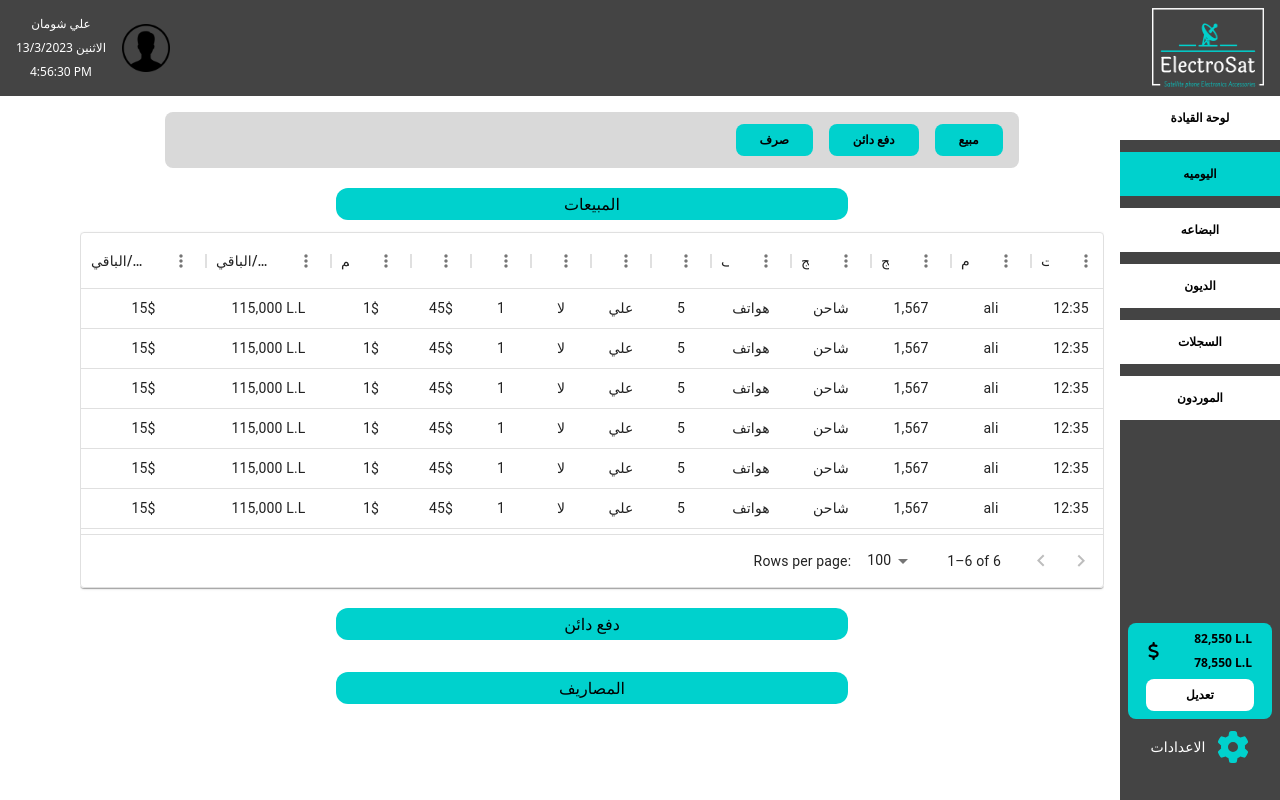
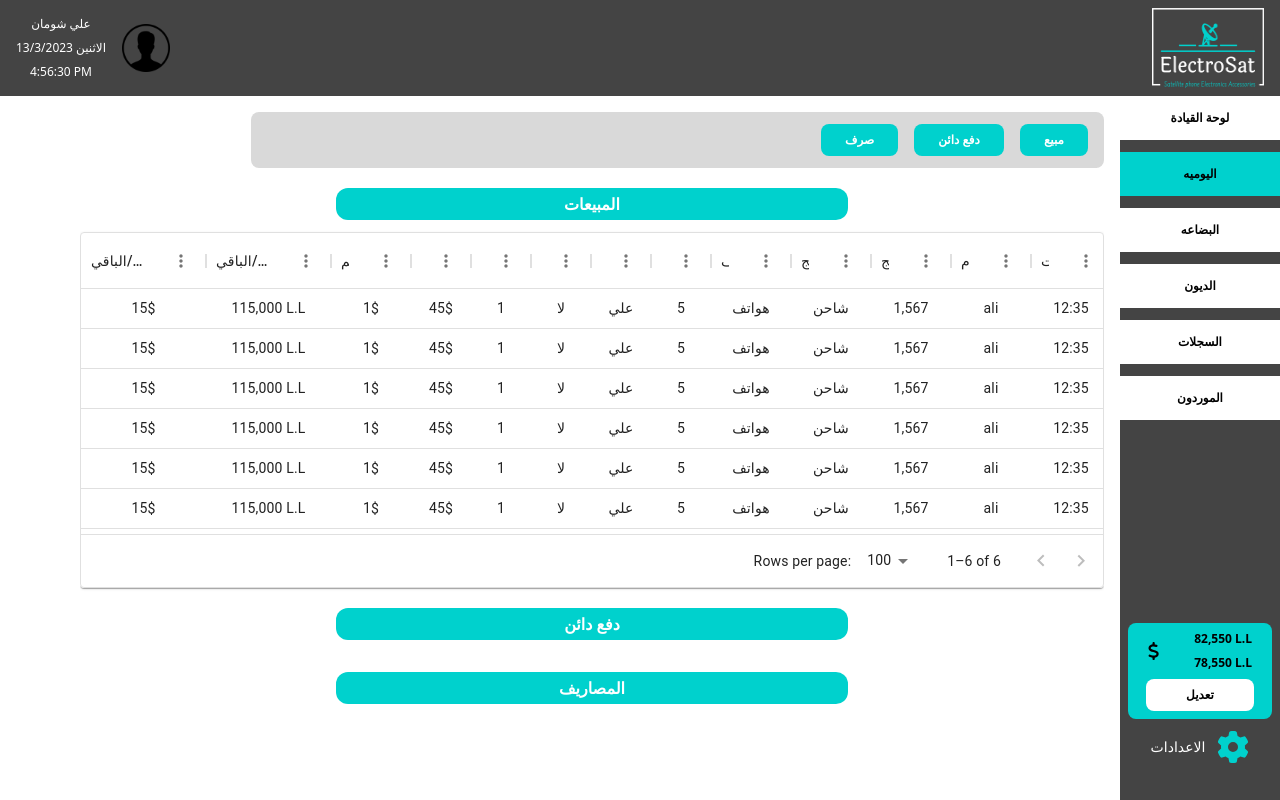
Before and after one commit to aliShouman0/electro-sat, a React (Create React App) app in the folder electro-sat/: page /daily in a window 1280 px wide. Built offline with nearby package versions, Linux system fonts and the light colour scheme.

Commit message:
Frontend: Editing styles

```diff
--- a/electro-sat/src/pages/Category/Category.jsx
+++ b/electro-sat/src/pages/Category/Category.jsx
@@ -143,7 +143,7 @@ function Category() {
           className="text-secondary absolute top-0 left-0 "
         />
 
-        <div className="top-bar bg-greyBar h-14 py-2  w-3/4 rounded-lg flex items-center  justify-end font-bold  mb-1 text-white">
+        <div className="top-bar bg-greyBar h-14 py-2  w-5/6 rounded-lg flex items-center  justify-end font-bold  mb-1 text-white">
           <button className="bg-secondary mr-4 py-2 px-6   text-xs  rounded-lg hover:opacity-60 hover:font-semibold hover:text-sm transition-all	 ">
             اضافه منتج
           </button>
--- a/electro-sat/src/pages/Daily/Daily.jsx
+++ b/electro-sat/src/pages/Daily/Daily.jsx
@@ -366,7 +366,7 @@ function Daily() {
     <>
       <NavBar userName={"علي شومان"} userImg={userImg} />
       <SideBar />
-      <main className="fixed   w-[80%] h-full flex flex-col items-center  overflow-y-auto overflow-x-hidden    top-28  right-44">
+      <main className="fixed   w-[80%] h-full flex flex-col items-end  overflow-y-auto overflow-x-hidden    top-28  right-44 text-white font-bold">
         <div className="top-bar bg-greyBar h-14 py-2 w-5/6  rounded-lg flex items-center  justify-end font-bold  ">
           <button className="bg-secondary mr-4 py-2 px-6   text-xs  rounded-lg hover:opacity-60 hover:font-semibold hover:text-sm transition-all	    ">
             صرف
```
